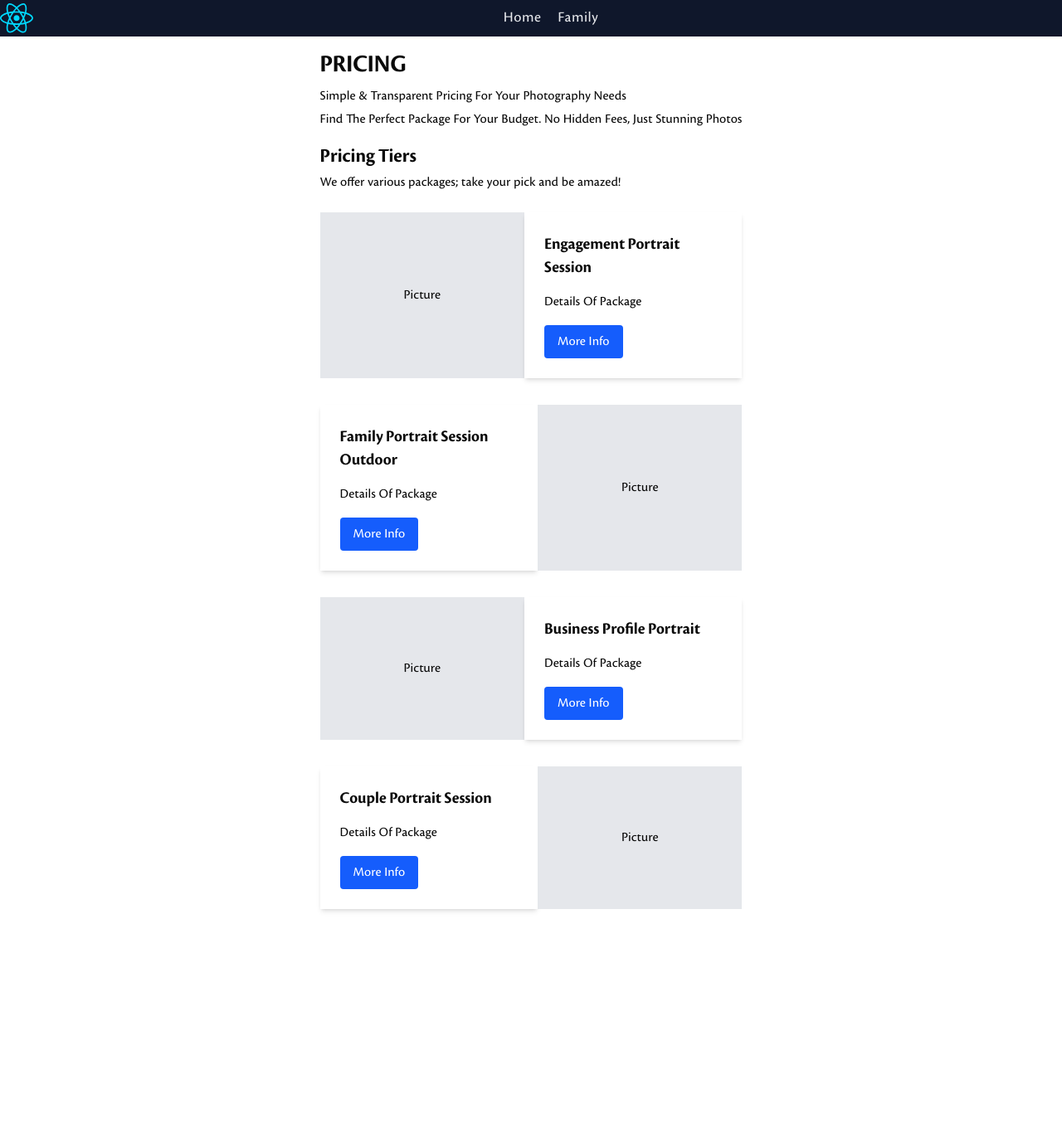
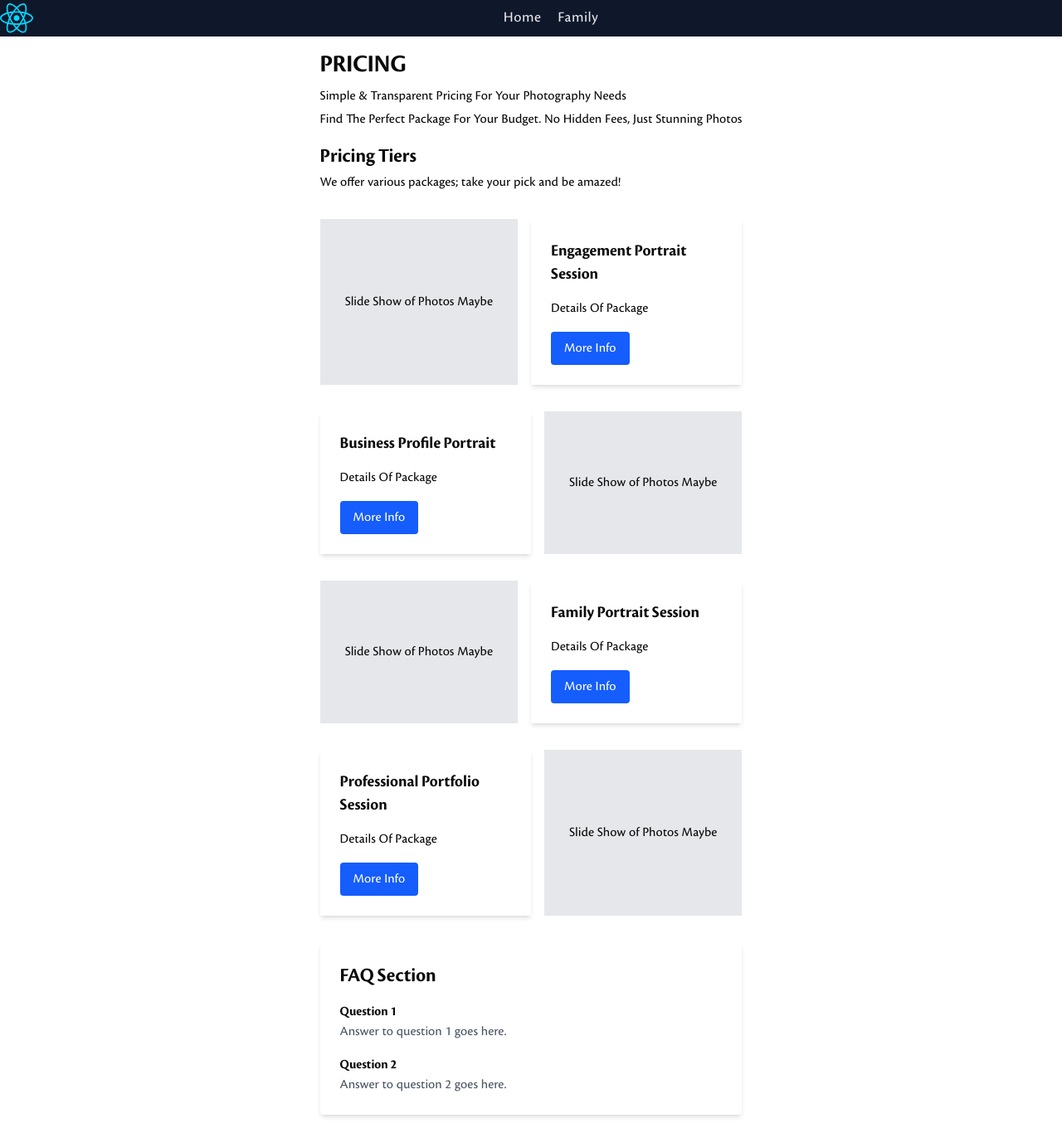
Before and after one commit to omero2582/greg-coman-25, a React (Vite) app: page /PricingPage in a window 1280 px wide. Shown: the whole page at 83% size. Before the commit the page ends 1144 px from the top, so only its background shows below. Built offline with nearby package versions, Linux system fonts and the light colour scheme.

Commit message:
Added more pannels

```diff
--- a/src/pages/PricingPage/PricingPage.jsx
+++ b/src/pages/PricingPage/PricingPage.jsx
@@ -2,20 +2,24 @@ import React from 'react';
 
 const PricingPage = () => {
   return (
-    <main className="max-w-6xl mx-auto p-4">
-      {/* Page Header */}
-      <h1 className="text-3xl font-bold mb-2">PRICING</h1>
-      <p className="mb-1">Simple & Transparent Pricing For Your Photography Needs</p>
-      <p className="mb-4">Find The Perfect Package For Your Budget. No Hidden Fees, Just Stunning Photos</p>
+    <main className="max-w-6xl mx-auto p-4 space-y-8">
 
-      <h2 className="text-2xl font-semibold mb-1">Pricing Tiers</h2>
-      <p className="mb-6">We offer various packages; take your pick and be amazed!</p>
+      {/* Page Intro */}
+      <section>
+        <h1 className="text-3xl font-bold mb-2">PRICING</h1>
+        <p className="mb-1">Simple & Transparent Pricing For Your Photography Needs</p>
+        <p className="mb-4">Find The Perfect Package For Your Budget. No Hidden Fees, Just Stunning Photos</p>
+        <h2 className="text-2xl font-semibold mb-1">Pricing Tiers</h2>
+        <p>We offer various packages; take your pick and be amazed!</p>
+      </section>
 
-      {/* Engagement Portrait Session */}
-      <div className="flex flex-col md:flex-row items-stretch mb-8">
+      {/* EXAMPLE: Engagement Portrait Session */}
+      <section className="flex flex-col md:flex-row items-stretch gap-4">
+        {/* Slideshow Area */}
         <div className="flex-1 bg-gray-200 flex items-center justify-center p-4">
-          <span>Picture</span>
+          <span>Slide Show of Photos Maybe</span>
         </div>
+        {/* Package Details */}
         <div className="flex-1 bg-white p-6 shadow-md flex flex-col justify-between">
           <h3 className="text-xl font-medium mb-4">Engagement Portrait Session</h3>
           <p className="mb-4">Details Of Package</p>
@@ -26,29 +30,12 @@ const PricingPage = () => {
             More Info
           </button>
         </div>
-      </div>
+      </section>
 
-      {/* Family Portrait Session Outdoor */}
-      <div className="flex flex-col md:flex-row-reverse items-stretch mb-8">
+      {/* EXAMPLE: Business Profile Portrait */}
+      <section className="flex flex-col md:flex-row-reverse items-stretch gap-4">
         <div className="flex-1 bg-gray-200 flex items-center justify-center p-4">
-          <span>Picture</span>
-        </div>
-        <div className="flex-1 bg-white p-6 shadow-md flex flex-col justify-between">
-          <h3 className="text-xl font-medium mb-4">Family Portrait Session Outdoor</h3>
-          <p className="mb-4">Details Of Package</p>
-          <button
-            className="w-fit px-4 py-2 bg-blue-600 text-white rounded hover:bg-blue-700"
-            onClick={() => alert('More info about Family Portrait Session')}
-          >
-            More Info
-          </button>
-        </div>
-      </div>
-
-      {/* Business Profile Portrait */}
-      <div className="flex flex-col md:flex-row items-stretch mb-8">
-        <div className="flex-1 bg-gray-200 flex items-center justify-center p-4">
-          <span>Picture</span>
+          <span>Slide Show of Photos Maybe</span>
         </div>
         <div className="flex-1 bg-white p-6 shadow-md flex flex-col justify-between">
           <h3 className="text-xl font-medium mb-4">Business Profile Portrait</h3>
@@ -60,24 +47,62 @@ const PricingPage = () => {
             More Info
           </button>
         </div>
-      </div>
+      </section>
 
-      {/* Couple Portrait Session */}
-      <div className="flex flex-col md:flex-row-reverse items-stretch mb-8">
+      {/* NEW: Family Portrait Session (from new wireframe) */}
+      <section className="flex flex-col md:flex-row items-stretch gap-4">
+        {/* Slideshow Area */}
         <div className="flex-1 bg-gray-200 flex items-center justify-center p-4">
-          <span>Picture</span>
+          <span>Slide Show of Photos Maybe</span>
         </div>
+        {/* Package Details */}
         <div className="flex-1 bg-white p-6 shadow-md flex flex-col justify-between">
-          <h3 className="text-xl font-medium mb-4">Couple Portrait Session</h3>
+          <h3 className="text-xl font-medium mb-4">Family Portrait Session</h3>
           <p className="mb-4">Details Of Package</p>
           <button
             className="w-fit px-4 py-2 bg-blue-600 text-white rounded hover:bg-blue-700"
-            onClick={() => alert('More info about Couple Portrait Session')}
+            onClick={() => alert('More info about Family Portrait Session')}
           >
             More Info
           </button>
         </div>
-      </div>
+      </section>
+
+      {/* NEW: Professional Portfolio Session */}
+      <section className="flex flex-col md:flex-row-reverse items-stretch gap-4">
+        {/* Slideshow Area */}
+        <div className="flex-1 bg-gray-200 flex items-center justify-center p-4">
+          <span>Slide Show of Photos Maybe</span>
+        </div>
+        {/* Package Details */}
+        <div className="flex-1 bg-white p-6 shadow-md flex flex-col justify-between">
+          <h3 className="text-xl font-medium mb-4">Professional Portfolio Session</h3>
+          <p className="mb-4">Details Of Package</p>
+          <button
+            className="w-fit px-4 py-2 bg-blue-600 text-white rounded hover:bg-blue-700"
+            onClick={() => alert('More info about Professional Portfolio Session')}
+          >
+            More Info
+          </button>
+        </div>
+      </section>
+
+      {/* NEW: FAQ Section */}
+      <section className="bg-white p-6 shadow-md rounded">
+        <h2 className="text-2xl font-semibold mb-4">FAQ Section</h2>
+        <div className="space-y-4">
+          <div>
+            <h3 className="font-medium">Question 1</h3>
+            <p className="text-gray-600">Answer to question 1 goes here.</p>
+          </div>
+          <div>
+            <h3 className="font-medium">Question 2</h3>
+            <p className="text-gray-600">Answer to question 2 goes here.</p>
+          </div>
+          {/* Add more Q&A pairs as needed */}
+        </div>
+      </section>
+
     </main>
   );
 };
```
